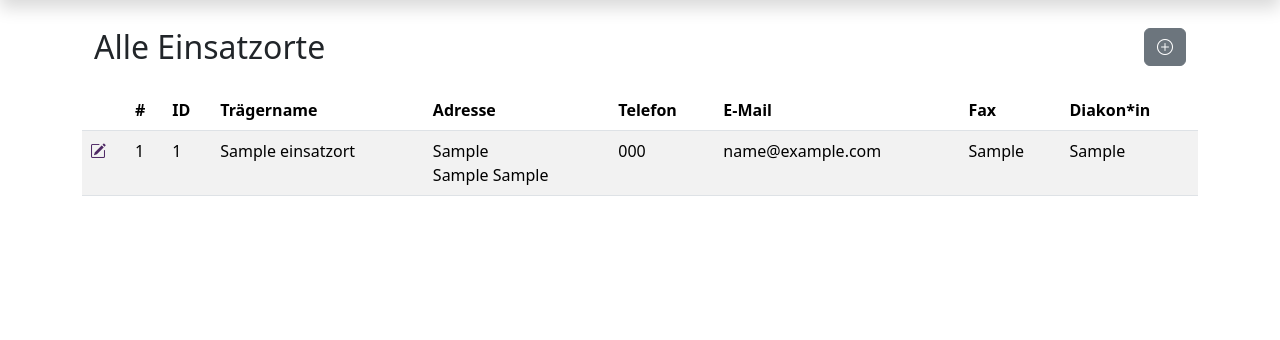
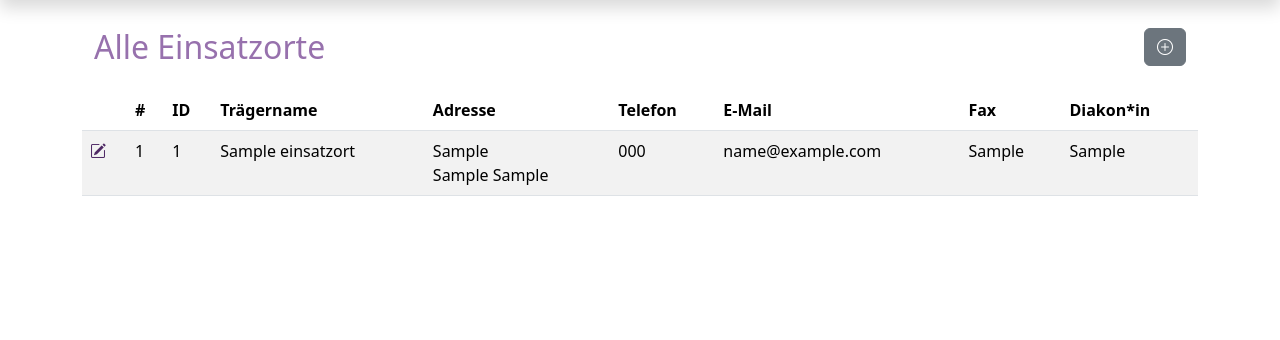
Before and after one commit to VolliVollkrass/diakonen-portal, a Django app: page /einsatzorte/ in a window 1280 px wide. Shown: the part 88-428 px from the top of the page. Run offline with Django 5.2, Linux system fonts and the light colour scheme; a user stored in the database is signed in; tables that the repository leaves empty hold one stand-in row (values such as "Sample post").

Commit message:
Diakon-Info-App kleine Änderungen

```diff
--- a/static/css/base.css
+++ b/static/css/base.css
@@ -11,6 +11,10 @@ footer {
 
 main {
     padding: 100px
+}
+
+div h2 {
+    color: rgb(151,113,173)
 }
 
 .bearbeitung {
```
Also changed, not shown: diakinfo/settings.py (+8 -3 lines).
